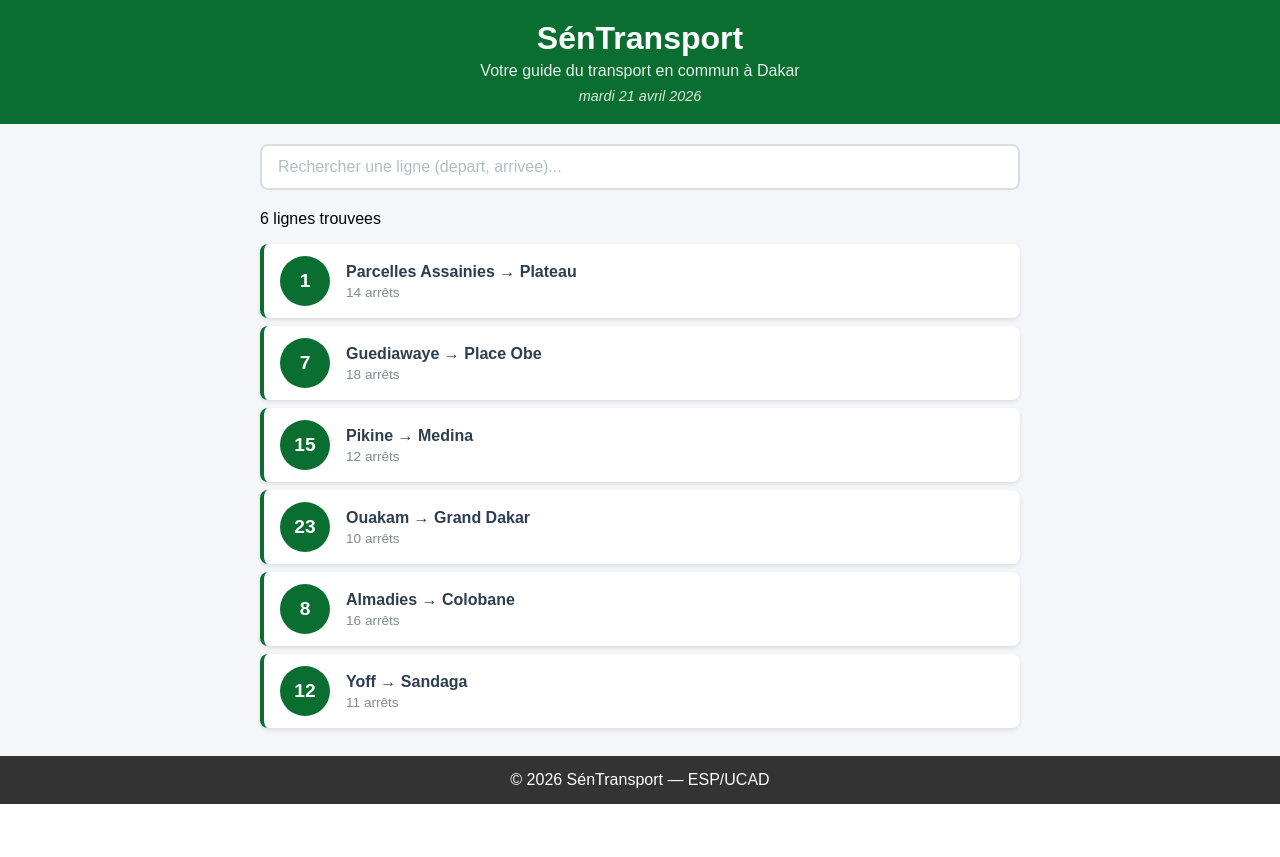
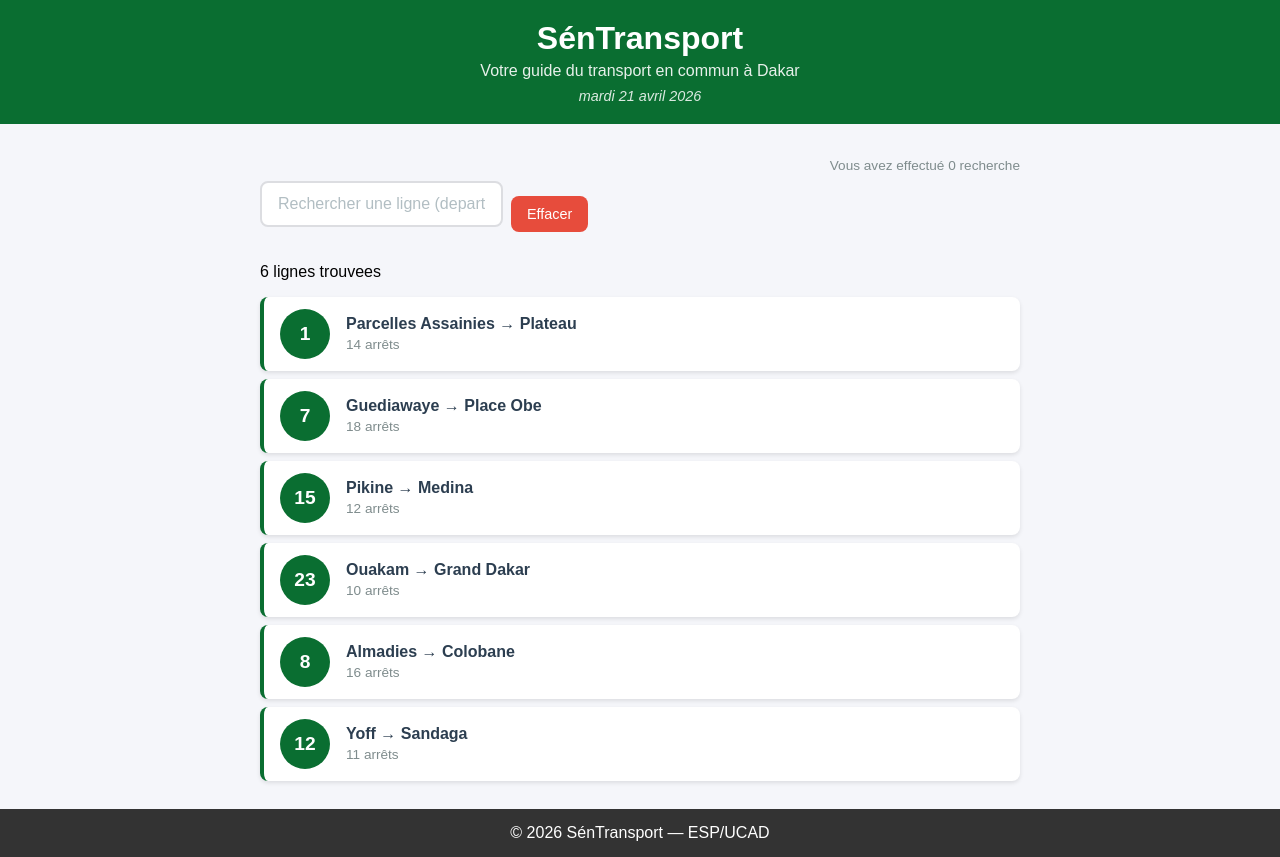
Before and after one commit to marly-esp/sentransport, a React (Create React App) app: page / in a window 1280 px wide. Before the commit the page ends 804 px from the top, so only its background shows below. Built offline with nearby package versions, Linux system fonts and the light colour scheme.

Commit message:
exercices 1 2 3 - effacer, aucune ligne, compteur recherches

```diff
--- a/src/App.css
+++ b/src/App.css
@@ -31,3 +31,35 @@
     margin-right: 12px;
   }
 }
+
+.recherche-wrapper {
+  display: flex;
+  gap: 8px;
+  align-items: center;
+}
+
+.recherche-wrapper button {
+  padding: 10px 16px;
+  background-color: #e74c3c;
+  color: white;
+  border: none;
+  border-radius: 8px;
+  cursor: pointer;
+  font-size: 0.9rem;
+}
+
+.recherche-wrapper button:hover {
+  background-color: #c0392b;
+}
+.aucune-ligne {
+  text-align: center;
+  color: #7f8c8d;
+  font-size: 1rem;
+  margin: 24px 0;
+}
+.compteur-recherches {
+  text-align: right;
+  font-size: 0.85rem;
+  color: #7f8c8d;
+  margin-bottom: 8px;
+}
--- a/src/App.js
+++ b/src/App.js
@@ -9,6 +9,8 @@ import Footer from './Footer';
 function App() {
   const [recherche, setRecherche] = useState("");
   const [ligneSelectionnee, setLigneSelectionnee] = useState(null);
+  const [nbRecherches, setNbRecherches] = useState(0);
+
   const lignes = [
     {
       id: 1,
@@ -106,13 +108,17 @@ const lignes = [
     },
   ];
 
-
   const lignesFiltrees = lignes.filter(
     (l) =>
       l.depart.toLowerCase().includes(recherche.toLowerCase()) ||
       l.arrivee.toLowerCase().includes(recherche.toLowerCase()) ||
       l.numero.includes(recherche)
   );
+
+  function handleChangeRecherche(valeur) {
+    setRecherche(valeur);
+    setNbRecherches((n) => n + 1);
+  }
 
   function handleClickLigne(ligne) {
     if (ligneSelectionnee && ligneSelectionnee.id === ligne.id) {
@@ -126,11 +132,21 @@ const lignes = [
     <div className="App">
       <Header />
       <main className="contenu">
-        <Recherche valeur={recherche} onChange={setRecherche} />
+
+        <p className="compteur-recherches">
+          Vous avez effectué {nbRecherches} recherche{nbRecherches > 1 ? 's' : ''}
+        </p>
+
+        <div className="recherche-wrapper">
+          <Recherche valeur={recherche} onChange={handleChangeRecherche} />
+          <button onClick={() => setRecherche("")}>Effacer</button>
+        </div>
+
         <p className="resultat-recherche">
           {lignesFiltrees.length} ligne{lignesFiltrees.length > 1 ? 's' : ''}{' '}
           trouvee{lignesFiltrees.length > 1 ? 's' : ''}
         </p>
+
         {lignesFiltrees.map((ligne) => (
           <LigneBus
             key={ligne.id}
@@ -142,6 +158,11 @@ const lignes = [
             onClick={() => handleClickLigne(ligne)}
           />
         ))}
+
+        {lignesFiltrees.length === 0 && (
+          <p className="aucune-ligne">Aucune ligne trouvée</p>
+        )}
+
         {ligneSelectionnee && <DetailLigne ligne={ligneSelectionnee} />}
       </main>
       <Footer />
```
Lines whose indentation alone changed are shown as unchanged.
